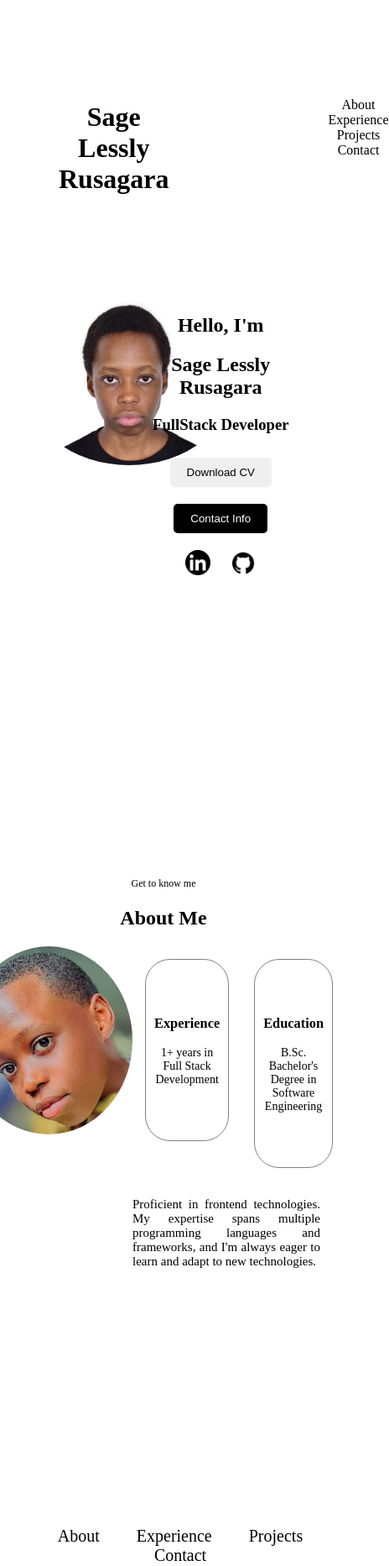
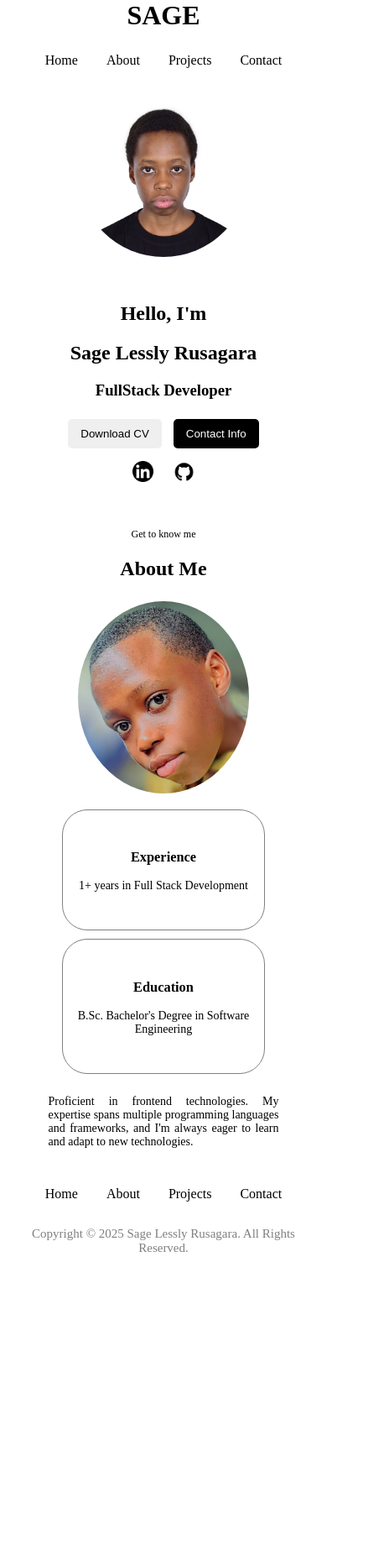
Before and after one commit to Lessly0/Portfolio, a plain HTML site: page Index.html in a window 390 px wide. Shown: the top 1865 px of the page at 84% size, 464 px wide, since content can reach past the window. After the commit the page ends 1535 px from the top, so only its background shows below. Drawn offline with Linux system fonts and the light colour scheme.

Commit message:
feat: Portfolio v2/mobile,tablet and desktop view.

```diff
--- a/Index.html
+++ b/Index.html
@@ -1,155 +1,34 @@
 <!DOCTYPE html>
-<html>
+<html lang="en">
 <head>
+    <meta charset="UTF-8">
+    <meta name="viewport" content="width=device-width, initial-scale=1.0">
+    <link rel="stylesheet" href="./style.css">
     <title>Portfolio - Sage Lessly Rusagara </title>
-    <style>
-        body {
-            padding: 0;
-            margin: 0;
-        }
 
-        header {
-            display: flex;
-            background: #fff;
-            margin: 70px;
-            padding: 30px 0px;
-            text-align: center;
-        }
-
-        nav ul li {
-            display: inline;
-
-        }
-        nav a {
-            text-decoration: none;
-            color: #000;
-            padding: 0px 0px 40px 150px;
-
-        }
-
-        .home-container{
-            text-align: center;
-            display: flex;
-            justify-content: center;
-            height: 80vh;
-            margin: auto;
-
-        }
-        .home-image{
-            width: 35%;
-        }
-        .home-image img{
-            width: 250px;
-            height:200px;
-            border-radius: 50%;
-            object-fit: cover;
-
-        }
-        .home-descript{
-            width: 50%;
-
-        }
-        .buttons .btn{
-            padding: 10px 20px;
-            border: none;
-            margin: 10px;
-            cursor: pointer;
-            border-radius: 5px;
-        }
-        .btn-dark{
-            background-color: black;
-            color: white;
-        }
-        .social-icons img{
-            width: 30px;
-            margin: 10px;
-        }
-
-
-        #about-section{
-            text-align: center;
-
-        }
-        .about-container{
-            display: flex;
-            justify-content: center;
-            height: 80vh;
-        }
-        .about-image{
-            width: 65%;
-        }
-        .about-image img{
-            width: 200px;
-
-            border-radius: 50%;
-        }
-        h4{
-            font-size: 12px;
-            font-weight: lighter;
-        }
-
-        .info{
-            display: flex;
-            margin-bottom: 20px;
-            margin-right: 20px;
-        }
-        .card{
-            font-size: 14px;
-            font-weight: lighter;
-            border-radius: 30px;
-            padding: 50px 10px 50px 10px;
-            height: 20%;
-            border: .5px solid gray;
-            width: 40%;
-            margin: 15px;
-
-        }
-        .info-card{
-            text-align: center;
-
-        }
-        .info-descript p{
-            text-align: justify;
-            font-weight: lighter;
-            font-size: 15px;
-            margin-right: 50px;
-        }
-
-        footer {
-            text-align: center;
-        }
-        footer a{
-            font-size: 20px;
-            padding: 20px;
-
-        }
-        footer p{
-           font-size: 15px;
-           color: gray;
-           padding: 0px 0px 50px 40px;
-
-        }
-    </style>
 </head>
 <body>
     <header>
-        <h1>Sage Lessly Rusagara</h1>
+        <h1>SAGE</h1>
+        <div class="nav-bar">
             <nav>
                 <ul>
+                    <li><a href="#home">Home</a></li>
                     <li><a href="#about">About</a></li>
-                <li><a href="#experience">Experience</a></li>
-                <li><a href="#projects">Projects</a></li>
+                    <li><a href="#Projects">Projects</a></li>
                     <li><a href="#contact">Contact</a></li>
                 </ul>
             </nav>
+        </div>
+
     </header>
 
     <section id="home-section">
         <div class="home-container">
-            <div class="home-image">
+            <div class="home home-image">
                 <img src="./Pic.JPG" alt="Profile">
             </div>
-            <div class="home-descript">
+            <div class="home home-descript">
                 <h2>Hello, I'm</h2>
                 <h1>Sage Lessly Rusagara</h1>
                 <h3>FullStack Developer</h3>
@@ -163,17 +42,16 @@
                 </div>
             </div>
         </div>
-
     </section>
 
     <section id="about-section">
         <h4> Get to know me </h4>
         <h2>About Me</h2>
         <div class="about-container">
-            <div class="about-image">
+            <div class="about about-image">
                 <img src="./Pic2.jpeg" alt="About image">
             </div>
-            <div class="info-card">
+            <div class="about info-card">
                 <div class="info">
                     <div class="card">
                         <h3>Experience</h3>
@@ -192,15 +70,17 @@
     </section>
 
     <footer>
+        <div class="footer-bar">
             <nav>
                 <ul>
+                    <li><a href="#home">Home</a></li>
                     <li><a href="#about">About</a></li>
-                <li><a href="#experience">Experience</a></li>
-                <li><a href="#projects">Projects</a></li>
+                    <li><a href="#Projects">Projects</a></li>
                     <li><a href="#contact">Contact</a></li>
                 </ul>
             </nav>
             <p>Copyright &copy; 2025 Sage Lessly Rusagara. All Rights Reserved.</p>
+        </div>
     </footer>
 </body>
 </html>
--- /dev/null
+++ b/style.css
@@ -0,0 +1,402 @@
+body {
+    padding: 0;
+    margin: 0;
+}
+
+header {
+    display: flex;
+    justify-content: center;
+}
+header h1{
+    text-align: center;
+    width: 40%;
+    margin-right: 70px;
+
+}
+.nav-bar{
+    margin-top: 15px;
+}
+.nav-bar ul li {
+    display: inline;
+}
+.nav-bar nav a {
+    text-decoration: none;
+    color: #000;
+    padding: 20px 50px;
+}
+#home-section,#about-section{
+    text-align: center;
+    margin: 0px 75px;
+}
+.home-container{
+    display: flex;
+    align-items: center;
+    height: 90vh;
+}
+.home,.about{
+    margin: 5px;
+}
+.home-image{
+    padding-left: 100px;
+}
+.home-image img{
+    border-radius: 50%;
+    width: 80%;
+}
+.home-descript{
+    padding: 60px 90px;
+    font-size: larger;
+    width: 70%;
+    padding-right: 80px;
+
+}
+.buttons .btn{
+    padding: 10px 20px;
+    border: none;
+    margin: 5px;
+    cursor: pointer;
+    border-radius: 5px;
+}
+.btn-dark{
+    color: white;
+    background-color: #000;
+}
+.social-icons img{
+    width: 25px;
+    margin: 5px;
+    padding: 0px 10px;
+}
+.about-container{
+    display: flex;
+    align-items: center;
+    height: 70vh;
+}
+h4{
+    font-size: 12px;
+    font-weight: lighter;
+}
+.about-image{
+    padding-left: 90px;
+}
+.about-image img{
+    border-radius: 50%;
+    width: 60%;
+
+}
+.info{
+    display: flex;
+    justify-content: center;
+    margin-bottom: 20px;
+    margin-right: 20px;
+}
+.card{
+    font-size: 14px;
+    font-weight: lighter;
+    border-radius: 30px;
+    padding: 50px 10px 50px 10px;
+    height: 20%;
+    border: .5px solid gray;
+    width: 40%;
+    height: auto;
+    margin: 10px;
+}
+.info-card{
+    text-align: center;
+    width: 90%;
+}
+.info-descript p{
+    text-align: justify;
+    font-weight: lighter;
+    font-size: 15px;
+    margin: 0px 30px 20px 40px;
+}
+.footer-bar{
+    text-align: center;
+}
+.footer-bar ul li{
+    display: inline;
+}
+.footer-bar ul a{
+    text-decoration: none;
+    color: #000;
+    font-size: 20px;
+    padding: 20px;
+}
+.footer-bar p{
+    font-size: 15px;
+    color: gray;
+    padding: 0px 0px 50px 40px;
+
+}
+@media screen and (max-width: 600px) {
+    body {
+            padding: 0;
+            margin: 0;
+        }
+
+    header {
+            flex-direction: column;
+            align-items: center;
+            text-align: center;
+        }
+
+    header h1 {
+            width: 80%;
+            margin: 0;
+        }
+
+    .nav-bar {
+            margin-top: 10px;
+        }
+    .nav-bar ul{
+        text-align: center;
+        padding: 0;
+    }
+
+    .nav-bar ul li {
+        display: inline;
+        margin: 5px;
+        }
+    .nav-bar ul li a{
+        padding: 10px;
+    }
+
+    #home-section, #about-section {
+        margin: 0 20px;
+    }
+
+    .home-container, .about-container {
+        flex-direction: column;
+        text-align: center;
+        height: auto;
+    }
+
+    .home-image, .about-image {
+        padding: 0;
+        text-align: center;
+    }
+
+    .home-image img, .about-image img {
+        width: 60%;
+    }
+
+    .home-descript {
+        padding: 20px;
+        font-size: 16px;
+        width: 100%;
+    }
+
+    .buttons .btn {
+        padding: 10px 15px;
+    }
+
+    .social-icons img {
+        width: 25px;
+        padding: 5px;
+    }
+
+    .info {
+        flex-direction: column;
+        align-items: center;
+        padding-left: 20px;
+    }
+
+    .card {
+        width: 80%;
+        padding: 30px 10px;
+        margin: 5px 0;
+    }
+
+    .info-descript p {
+        margin: 0 20px;
+        font-size: 14px;
+    }
+    .footer-bar{
+        margin: 40px 0px;
+    }
+    .footer-bar ul{
+        text-align: center;
+        padding: 0;
+        margin-bottom: 30px;
+    }
+    .footer-bar ul li {
+        display: inline;
+        margin: 5px;
+    }
+    .footer-bar ul a {
+        padding: 10px 10px;
+        font-size: 16px;
+    }
+    .footer-bar p{
+        padding: 0;
+        text-align: center;
+        margin: 0px 20px;
+    }
+}
+
+
+@media (min-width: 601px) and (max-width: 1024px) {
+    body {
+        padding: 0;
+        margin: 0;
+    }
+
+    header {
+        display: flex;
+        align-items: center;
+        padding: 0 10px;
+    }
+    header h1 {
+        width: auto;
+        margin: 0;
+    }
+    .nav-bar ul {
+        text-align: center;
+    }
+
+    .nav-bar ul li {
+        display: inline;
+        margin: 10px;
+    }
+
+    .nav-bar ul li a {
+        padding: 0;
+        padding: 15px 0px;
+    }
+
+    #home-section, #about-section {
+        margin: 0 50px;
+    }
+
+    .home-container, .about-container {
+        display: flex;
+        flex-wrap: wrap;
+        justify-content: center;
+        align-items: center;
+        height: auto;
+    }
+
+    .home-image, .about-image {
+        padding: 0 20px;
+        text-align: center;
+    }
+
+    .home-image img{
+        width: 70%;
+    }
+    .about-image img {
+        width: 55%;
+    }
+
+    .home-descript {
+        padding: 30px;
+        font-size: larger;
+        width: 60%;
+    }
+
+    .buttons .btn {
+        padding: 10px 20px;
+    }
+
+    .social-icons img {
+        width: 25px;
+        padding: 5px;
+    }
+
+    .info {
+        display: flex;
+        flex-wrap: wrap;
+        padding-left: 50px;
+    }
+
+    .card {
+        width: 50%;
+        padding: 40px 15px;
+    }
+
+    .info-descript p {
+        margin: 30px 50px;
+        text-align: justify;
+        font-size: 15px;
+    }
+
+    .footer-bar ul {
+        text-align: center;
+        padding: 0;
+        margin: 20px 0px;
+    }
+
+    .footer-bar ul li {
+        display: inline;
+        margin: 10px;
+    }
+
+    .footer-bar ul a {
+        pad: 10px 10px;
+        font-size: 18px;
+    }
+    .footer-bar p{
+        padding: 0;
+        text-align: center;
+        margin: 30px 20px;
+    }
+}
+
+@media (min-width: 1025px){
+    body {
+        padding: 0;
+        margin: 0;
+    }
+
+    header {
+        display: flex;
+        align-items: center;
+        padding: 0 50px;
+    }
+
+    .nav-bar ul {
+        display: inline;
+        justify-content: center;
+    }
+
+    .nav-bar nav a {
+        padding: 20px 10px;
+        font-size: 18px;
+    }
+
+    .home-container{
+        display: flex;
+        align-items: center;
+        height: 90vh;
+    }
+    .about-container {
+        margin-top: 50px;
+        display: flex;
+        align-items: center;
+        height: 60vh;
+    }
+    .home-descript {
+        padding: 50px;
+        font-size: x-large;
+        width: 50%;
+    }
+    .info-descript{
+        height: inherit;
+    }
+
+    .info {
+        display: flex;
+        justify-content: space-evenly;
+    }
+
+    .card {
+        width: 40%;
+        padding: 50px 20px;
+    }
+
+    .footer-bar {
+        display: flex;
+        padding: 10px 30px;
+        flex-direction: column;
+    }
+}
```
Lines whose indentation alone changed are shown as unchanged.
